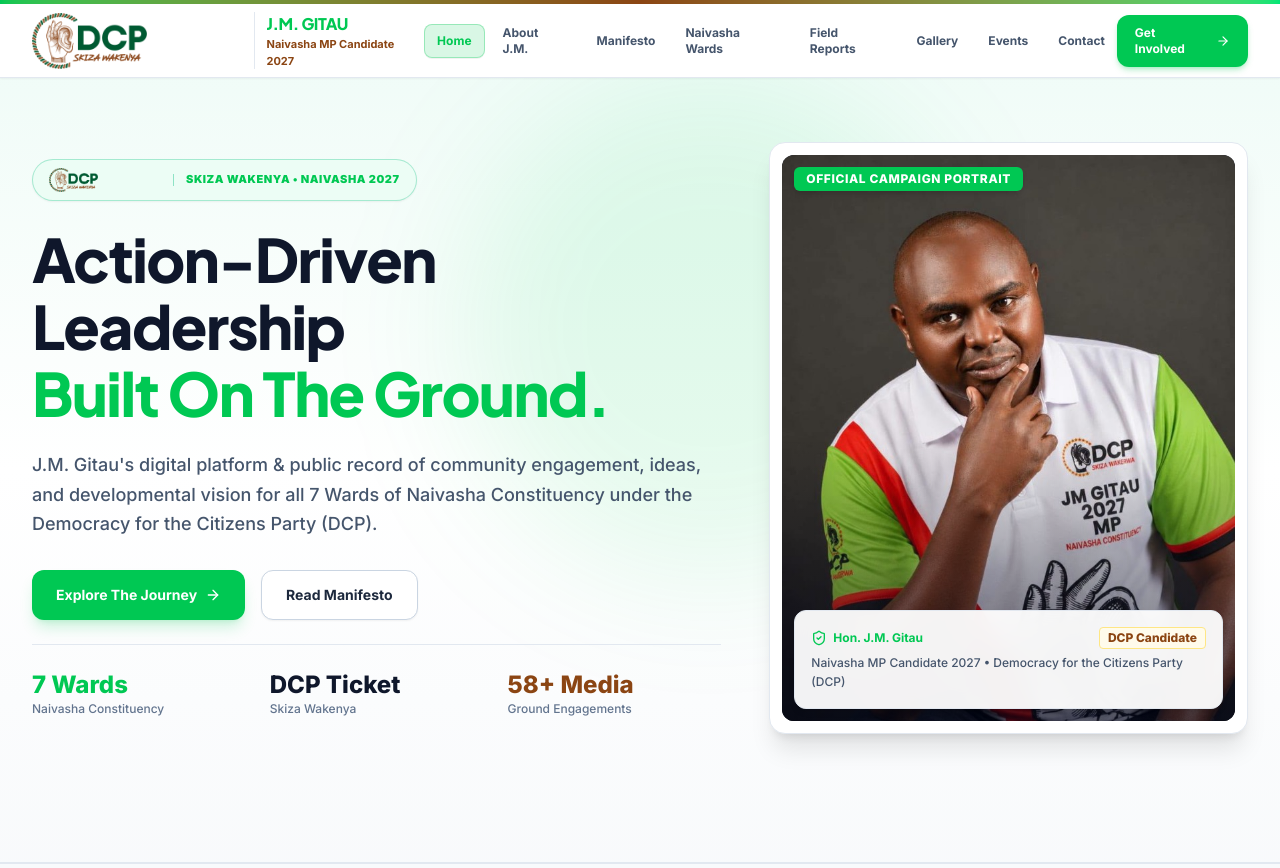
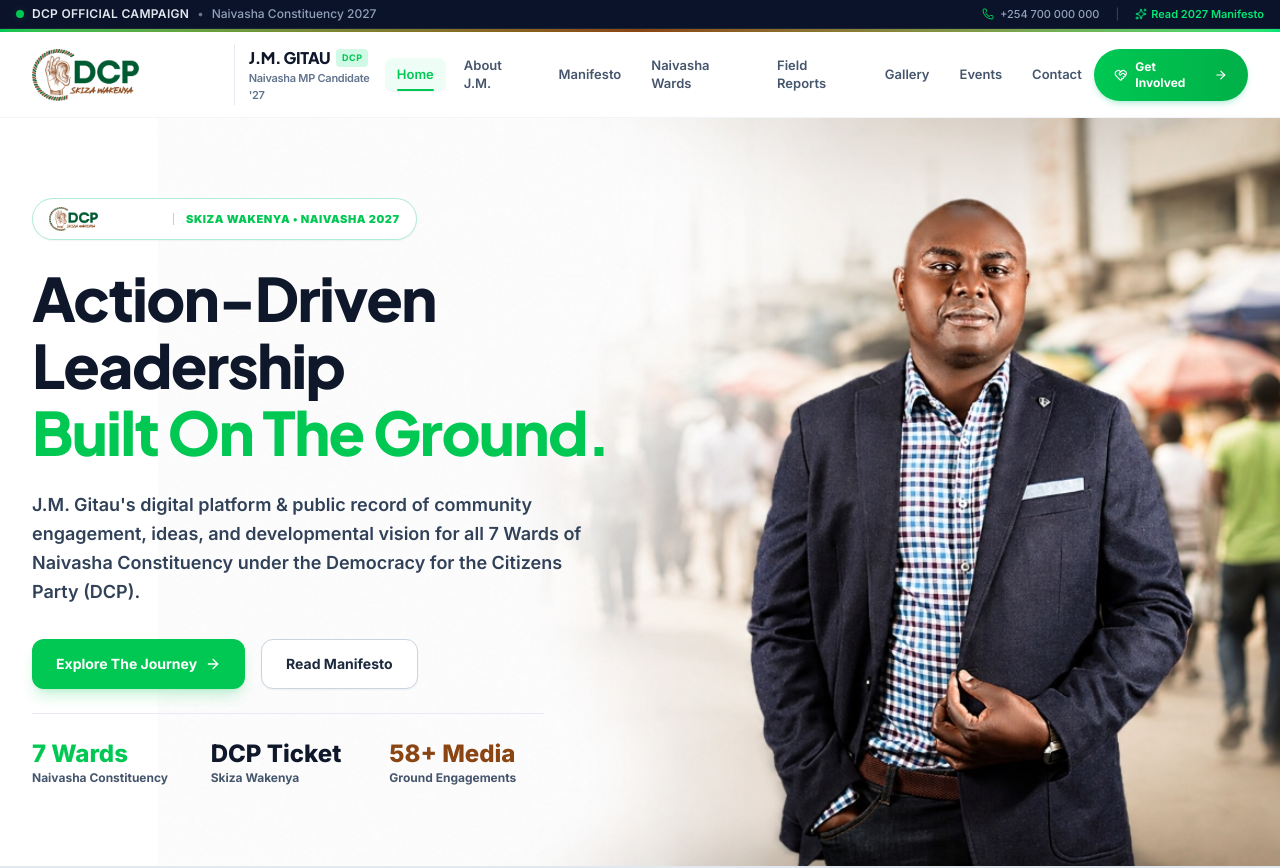
Before and after one commit to rickmwas/jm-gitau, a Next.js app: page / in a window 1280 px wide. Shown: the top 868 px of the page. Built offline with nearby package versions, Linux system fonts and the light colour scheme.

Commit message:
feat: implement responsive Navbar and campaign page structure with hero branding assets

```diff
--- a/app/page.tsx
+++ b/app/page.tsx
@@ -31,21 +31,26 @@ export default function Home() {
   return (
     <div className="space-y-0 bg-[#F8FAFC]">
 
-      {/* 1. EXECUTIVE EDITORIAL HERO SECTION */}
-      <section className="relative overflow-hidden bg-gradient-to-b from-emerald-50/60 via-white to-slate-50 text-slate-900 pt-8 pb-20 lg:pt-16 lg:pb-32 border-b border-slate-200">
+      {/* 1. EXECUTIVE EDITORIAL HERO BANNER SECTION */}
+      <section className="relative overflow-hidden bg-white text-slate-900 min-h-[500px] lg:min-h-[560px] flex items-center border-b border-slate-200">
 
-        {/* Subtle Background Gradients */}
-        <div className="absolute top-0 right-1/4 w-[500px] h-[500px] bg-[#00C853]/10 rounded-full blur-3xl pointer-events-none" />
-        <div className="absolute bottom-0 left-1/3 w-[400px] h-[400px] bg-[#8B4513]/08 rounded-full blur-3xl pointer-events-none" />
+        {/* Full Wide Hero Background Image */}
+        <div className="absolute inset-0 z-0">
+          <Image
+            src="/jm-gitau-hero-banner.jpg"
+            alt="Hon. J.M. Gitau - Naivasha Constituency MP Candidate 2027"
+            fill
+            priority
+            className="object-contain object-right"
+          />
+        </div>
 
-        <div className="relative mx-auto max-w-7xl px-4 sm:px-6 lg:px-8">
-          <div className="grid grid-cols-1 gap-12 lg:grid-cols-12 lg:items-center">
-
-            {/* Left Column Narrative */}
-            <div className="lg:col-span-7 space-y-6">
+        {/* Content Container Aligned Nicely on the Left */}
+        <div className="relative z-10 mx-auto max-w-7xl px-4 sm:px-6 lg:px-8 py-12 lg:py-20 w-full">
+          <div className="max-w-xl lg:max-w-2xl space-y-6">
 
             {/* Official Party Badge */}
-              <div className="inline-flex items-center gap-3 rounded-full border border-emerald-500/30 bg-emerald-50 px-4 py-2 text-xs font-bold text-[#00C853] shadow-xs">
+            <div className="inline-flex items-center gap-3 rounded-full border border-emerald-500/30 bg-white/90 backdrop-blur-xs px-4 py-2 text-xs font-bold text-[#00C853] shadow-xs">
               <div className="relative h-6 w-24 sm:w-28">
                 <Image
                   src="/dcp-official-party-logo.png"
@@ -67,7 +72,8 @@ export default function Home() {
               <span className="text-[#00C853]">Built On The Ground.</span>
             </h1>
 
-              <p className="text-base sm:text-lg text-slate-600 leading-relaxed max-w-2xl font-medium">
+            {/* Subtitle */}
+            <p className="text-base sm:text-lg text-slate-700 leading-relaxed max-w-xl font-semibold">
               J.M. Gitau&apos;s digital platform & public record of community engagement, ideas, and developmental vision for all 7 Wards of Naivasha Constituency under the Democracy for the Citizens Party (DCP).
             </p>
 
@@ -88,52 +94,18 @@ export default function Home() {
             </div>
 
             {/* Key Constituency Facts */}
-              <div className="grid grid-cols-3 gap-6 pt-6 border-t border-slate-200">
+            <div className="grid grid-cols-3 gap-6 pt-6 border-t border-slate-200/80 max-w-lg">
               <div>
                 <div className="text-xl sm:text-2xl font-extrabold text-[#00C853]">7 Wards</div>
-                  <div className="text-xs font-medium text-slate-500">Naivasha Constituency</div>
+                <div className="text-xs font-bold text-slate-600">Naivasha Constituency</div>
               </div>
               <div>
                 <div className="text-xl sm:text-2xl font-extrabold text-slate-900">DCP Ticket</div>
-                  <div className="text-xs font-medium text-slate-500">Skiza Wakenya</div>
+                <div className="text-xs font-bold text-slate-600">Skiza Wakenya</div>
               </div>
               <div>
                 <div className="text-xl sm:text-2xl font-extrabold text-[#8B4513]">58+ Media</div>
-                  <div className="text-xs font-medium text-slate-500">Ground Engagements</div>
-                </div>
-              </div>
-            </div>
-
-            {/* Right Column Official Branded Campaign Portrait */}
-            <div className="lg:col-span-5">
-              <div className="relative rounded-2xl border border-slate-200 bg-white p-3 shadow-xl">
-                <div className="relative aspect-[3/4] sm:aspect-[4/5] overflow-hidden rounded-xl bg-slate-900">
-                  <Image
-                    src="/jm-gitau-hero-official.jpg"
-                    alt="J.M. Gitau - Official DCP Campaign Portrait"
-                    fill
-                    priority
-                    className="object-cover object-top hover:scale-[1.02] transition-transform duration-500"
-                  />
-                  <div className="absolute inset-0 bg-gradient-to-t from-slate-950/80 via-transparent to-transparent opacity-80" />
-
-                  {/* Photo Overlay Tag */}
-                  <span className="absolute top-3 left-3 rounded-md bg-[#00C853] px-3 py-1 text-xs font-extrabold text-white shadow-md uppercase tracking-wider">
-                    Official Campaign Portrait
-                  </span>
-
-                  <div className="absolute bottom-3 left-3 right-3 p-4 rounded-xl bg-white/95 backdrop-blur-md border border-slate-200 shadow-md space-y-1">
-                    <div className="flex items-center justify-between text-xs text-slate-700 font-bold">
-                      <span className="inline-flex items-center gap-1.5 text-[#00C853]">
-                        <ShieldCheck className="h-4 w-4" /> Hon. J.M. Gitau
-                      </span>
-                      <span className="text-[#8B4513] bg-amber-50 px-2 py-0.5 rounded border border-amber-200 font-extrabold">DCP Candidate</span>
-                    </div>
-                    <p className="text-xs text-slate-600 font-medium leading-relaxed">
-                      Naivasha MP Candidate 2027 • Democracy for the Citizens Party (DCP)
-                    </p>
-                  </div>
-                </div>
+                <div className="text-xs font-bold text-slate-600">Ground Engagements</div>
               </div>
             </div>
 
--- a/components/Navbar.tsx
+++ b/components/Navbar.tsx
@@ -4,37 +4,101 @@ import { useState, useEffect } from 'react';
 import Link from 'next/link';
 import Image from 'next/image';
 import { usePathname } from 'next/navigation';
-import { Menu, X, ArrowRight } from 'lucide-react';
+import {
+  Menu,
+  X,
+  ArrowRight,
+  Sparkles,
+  MapPin,
+  Phone,
+  FileText,
+  User,
+  Newspaper,
+  ImageIcon,
+  Calendar,
+  Mail,
+  HeartHandshake
+} from 'lucide-react';
 
 const NAV_ITEMS = [
-  { label: 'Home', path: '/' },
-  { label: 'About J.M.', path: '/about' },
-  { label: 'Manifesto', path: '/agenda' },
-  { label: 'Naivasha Wards', path: '/naivasha' },
-  { label: 'Field Reports', path: '/updates' },
-  { label: 'Gallery', path: '/media' },
-  { label: 'Events', path: '/events' },
-  { label: 'Contact', path: '/contact' },
+  { label: 'Home', path: '/', icon: User },
+  { label: 'About J.M.', path: '/about', icon: User },
+  { label: 'Manifesto', path: '/agenda', icon: FileText },
+  { label: 'Naivasha Wards', path: '/naivasha', icon: MapPin },
+  { label: 'Field Reports', path: '/updates', icon: Newspaper },
+  { label: 'Gallery', path: '/media', icon: ImageIcon },
+  { label: 'Events', path: '/events', icon: Calendar },
+  { label: 'Contact', path: '/contact', icon: Mail },
 ];
 
 export default function Navbar() {
   const [mobileOpen, setMobileOpen] = useState(false);
+  const [scrolled, setScrolled] = useState(false);
   const pathname = usePathname();
 
   useEffect(() => {
     setMobileOpen(false);
   }, [pathname]);
 
+  useEffect(() => {
+    const handleScroll = () => {
+      setScrolled(window.scrollY > 15);
+    };
+    window.addEventListener('scroll', handleScroll);
+    return () => window.removeEventListener('scroll', handleScroll);
+  }, []);
+
   return (
-    <header className="sticky top-0 z-50 w-full border-b border-slate-200 bg-white/95 backdrop-blur-md shadow-xs">
-      {/* Top DCP Neon Green & Brown Party Accent Bar */}
-      <div className="h-[4px] w-full bg-gradient-to-r from-[#00C853] via-[#8B4513] to-[#00E676]" />
+    <header className="sticky top-0 z-50 w-full transition-all duration-300">
+      {/* Executive Top Announcement & Utility Bar */}
+      <div className="bg-[#0B132B] text-slate-300 text-xs py-1.5 px-4 border-b border-slate-800/80">
+        <div className="mx-auto flex max-w-7xl items-center justify-between">
+          <div className="flex items-center gap-2 font-medium text-[11px] sm:text-xs">
+            <span className="relative flex h-2 w-2">
+              <span className="animate-ping absolute inline-flex h-full w-full rounded-full bg-[#00C853] opacity-75"></span>
+              <span className="relative inline-flex rounded-full h-2 w-2 bg-[#00C853]"></span>
+            </span>
+            <span className="text-slate-200 font-semibold tracking-wide">DCP OFFICIAL CAMPAIGN</span>
+            <span className="hidden sm:inline text-slate-500">•</span>
+            <span className="hidden sm:inline text-slate-400">Naivasha Constituency 2027</span>
+          </div>
 
-      <div className="mx-auto flex max-w-7xl items-center justify-between px-4 py-2 sm:px-6 lg:px-8">
+          <div className="flex items-center gap-4 text-[11px] font-medium">
+            <a
+              href="tel:+254700000000"
+              className="hidden md:flex items-center gap-1.5 text-slate-400 hover:text-white transition-colors"
+            >
+              <Phone className="h-3 w-3 text-[#00C853]" />
+              <span>+254 700 000 000</span>
+            </a>
+            <span className="hidden md:inline text-slate-700">|</span>
+            <Link
+              href="/agenda"
+              className="flex items-center gap-1 text-[#00E676] hover:underline font-semibold"
+            >
+              <Sparkles className="h-3 w-3" />
+              <span>Read 2027 Manifesto</span>
+            </Link>
+          </div>
+        </div>
+      </div>
 
-        {/* Brand Logo with Official Uploaded DCP Party Logo */}
+      {/* Top Party Color Hairline Ribbon */}
+      <div className="h-[3px] w-full bg-gradient-to-r from-[#00C853] via-[#8B4513] to-[#00E676]" />
+
+      {/* Main Navbar Body with Glassmorphism */}
+      <div
+        className={`w-full transition-all duration-300 ${
+          scrolled
+            ? 'bg-white/95 backdrop-blur-md shadow-md py-2.5 border-b border-slate-200/80'
+            : 'bg-white/90 backdrop-blur-sm py-3 border-b border-slate-100'
+        }`}
+      >
+        <div className="mx-auto flex max-w-7xl items-center justify-between px-4 sm:px-6 lg:px-8">
+
+          {/* Brand Logo & Candidate Identity */}
           <Link href="/" className="flex items-center gap-3.5 group">
-          <div className="relative h-14 w-44 sm:w-52">
+            <div className="relative h-12 w-40 sm:h-13 sm:w-48 transition-transform group-hover:scale-[1.01]">
               <Image
                 src="/dcp-official-party-logo.png"
                 alt="Democracy for the Citizens Party Official Logo (Skiza Wakenya)"
@@ -43,31 +107,39 @@ export default function Navbar() {
                 className="object-contain object-left"
               />
             </div>
-          <div className="hidden sm:flex flex-col border-l border-slate-200 pl-3">
-            <span className="font-heading text-base font-extrabold text-[#00C853] tracking-tight group-hover:text-[#00E676] transition-colors">
+            <div className="hidden sm:flex flex-col border-l border-slate-200/90 pl-3.5 py-0.5">
+              <div className="flex items-center gap-1.5">
+                <span className="font-heading text-sm sm:text-base font-extrabold text-slate-900 tracking-tight group-hover:text-[#00C853] transition-colors">
                   J.M. GITAU
                 </span>
-            <span className="text-[11px] font-bold text-[#8B4513]">
-              Naivasha MP Candidate 2027
+                <span className="rounded bg-emerald-100 px-1.5 py-0.5 text-[9px] font-bold uppercase tracking-wider text-[#00C853]">
+                  DCP
+                </span>
+              </div>
+              <span className="text-[11px] font-semibold text-slate-500 tracking-tight">
+                Naivasha MP Candidate &apos;27
               </span>
             </div>
           </Link>
 
           {/* Desktop Navigation Links */}
-        <nav className="hidden lg:flex items-center gap-1.5">
+          <nav className="hidden lg:flex items-center gap-1 xl:gap-1.5">
             {NAV_ITEMS.map((item) => {
               const isActive = pathname === item.path || (item.path !== '/' && pathname.startsWith(item.path));
               return (
                 <Link
                   key={item.path}
                   href={item.path}
-                className={`px-3 py-2 text-xs font-bold rounded-lg transition-all ${
+                  className={`px-3 py-2 text-xs lg:text-[13px] font-semibold rounded-lg transition-all duration-150 relative ${
                     isActive
-                    ? 'bg-[#00C853]/15 text-[#00C853] border border-[#00C853]/30 shadow-2xs'
-                    : 'text-slate-600 hover:text-[#0F172A] hover:bg-slate-100'
+                      ? 'text-[#00C853] bg-emerald-50/80 font-bold shadow-2xs'
+                      : 'text-slate-600 hover:text-slate-900 hover:bg-slate-100/70'
                   }`}
                 >
                   {item.label}
+                  {isActive && (
+                    <span className="absolute bottom-0 left-3 right-3 h-[2px] bg-[#00C853] rounded-full" />
+                  )}
                 </Link>
               );
             })}
@@ -77,9 +149,11 @@ export default function Navbar() {
           <div className="hidden lg:flex items-center gap-3">
             <Link
               href="/get-involved"
-            className="inline-flex items-center gap-2 rounded-xl bg-[#00C853] px-4.5 py-2.5 text-xs font-bold text-white shadow-md shadow-[#00C853]/25 hover:bg-[#00E676] hover:text-[#0F172A] transition-all hover:scale-[1.02]"
+              className="group inline-flex items-center gap-2 rounded-full bg-gradient-to-r from-[#00C853] to-[#00B048] px-5 py-2.5 text-xs font-bold text-white shadow-md shadow-emerald-500/20 hover:shadow-lg hover:shadow-emerald-500/30 hover:from-[#00E676] hover:to-[#00C853] transition-all duration-200 hover:-translate-y-0.5 active:translate-y-0"
             >
-            Get Involved <ArrowRight className="h-3.5 w-3.5" />
+              <HeartHandshake className="h-3.5 w-3.5 text-white" />
+              <span>Get Involved</span>
+              <ArrowRight className="h-3.5 w-3.5 transition-transform duration-200 group-hover:translate-x-0.5" />
             </Link>
           </div>
 
@@ -87,41 +161,64 @@ export default function Navbar() {
           <button
             type="button"
             onClick={() => setMobileOpen(!mobileOpen)}
-          className="flex h-10 w-10 items-center justify-center rounded-xl border border-slate-200 bg-slate-50 text-slate-700 hover:bg-slate-100 lg:hidden"
+            className="flex h-10 w-10 items-center justify-center rounded-xl border border-slate-200 bg-slate-50 text-slate-700 hover:bg-slate-100 lg:hidden transition-colors"
             aria-label="Toggle menu"
           >
-          {mobileOpen ? <X className="h-5 w-5" /> : <Menu className="h-5 w-5" />}
+            {mobileOpen ? <X className="h-5 w-5 text-slate-900" /> : <Menu className="h-5 w-5 text-slate-700" />}
           </button>
+        </div>
       </div>
 
       {/* Mobile Navigation Drawer */}
       {mobileOpen && (
-        <div className="border-b border-slate-200 bg-white px-4 py-4 lg:hidden shadow-lg">
-          <div className="flex flex-col gap-2">
+        <div className="border-b border-slate-200 bg-white px-4 pt-3 pb-6 lg:hidden shadow-xl animate-in slide-in-from-top-2 duration-200">
+          <div className="flex flex-col gap-1">
+            <div className="px-3 py-2 text-[10px] font-bold tracking-wider text-slate-400 uppercase">
+              Navigation Menu
+            </div>
             {NAV_ITEMS.map((item) => {
               const isActive = pathname === item.path;
+              const Icon = item.icon;
               return (
                 <Link
                   key={item.path}
                   href={item.path}
                   onClick={() => setMobileOpen(false)}
-                  className={`px-4 py-2.5 text-sm font-bold rounded-lg ${
+                  className={`flex items-center justify-between px-3.5 py-2.5 text-sm font-semibold rounded-xl transition-all ${
                     isActive
-                      ? 'bg-[#00C853]/15 text-[#00C853] border border-[#00C853]/30'
+                      ? 'bg-emerald-50 text-[#00C853] font-bold border border-emerald-200/60'
                       : 'text-slate-700 hover:bg-slate-50'
                   }`}
                 >
-                  {item.label}
+                  <div className="flex items-center gap-3">
+                    <Icon className={`h-4 w-4 ${isActive ? 'text-[#00C853]' : 'text-slate-400'}`} />
+                    <span>{item.label}</span>
+                  </div>
+                  {isActive && <span className="h-2 w-2 rounded-full bg-[#00C853]" />}
                 </Link>
               );
             })}
+
+            <div className="mt-4 pt-3 border-t border-slate-100 flex flex-col gap-2">
               <Link
                 href="/get-involved"
                 onClick={() => setMobileOpen(false)}
-              className="mt-2 flex items-center justify-center gap-2 rounded-xl bg-[#00C853] py-3 text-sm font-bold text-white shadow-md"
+                className="flex items-center justify-center gap-2 rounded-xl bg-gradient-to-r from-[#00C853] to-[#00B048] py-3 text-sm font-bold text-white shadow-md shadow-emerald-500/25 active:scale-[0.99] transition-all"
               >
-              Get Involved <ArrowRight className="h-4 w-4" />
+                <HeartHandshake className="h-4 w-4" />
+                <span>Get Involved & Volunteer</span>
+                <ArrowRight className="h-4 w-4" />
               </Link>
+
+              <div className="mt-2 flex items-center justify-between text-xs text-slate-500 px-2 font-medium">
+                <span className="flex items-center gap-1">
+                  <MapPin className="h-3.5 w-3.5 text-[#00C853]" /> Biashara Ward Office
+                </span>
+                <a href="tel:+254700000000" className="text-[#00C853] font-semibold hover:underline">
+                  Call Office
+                </a>
+              </div>
+            </div>
           </div>
         </div>
       )}
```
Also changed, not shown: public/jm-gitau-hero-banner.jpg (added). Lines whose indentation alone changed are shown as unchanged.
